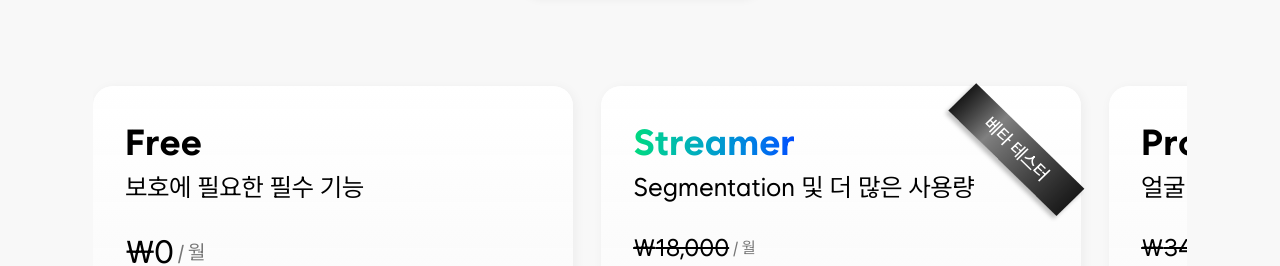
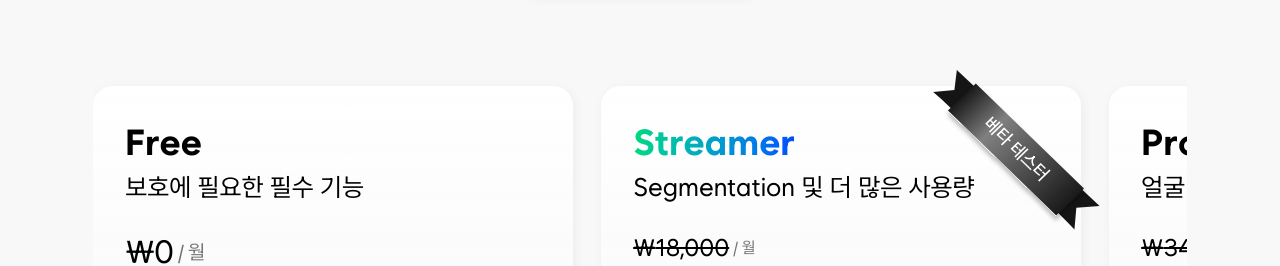
Before and after one commit to team-framework/innolive-client, a Next.js app in the folder apps/landing/: page /pricing in a window 1280 px wide. Shown: the part 415-681 px from the top of the page. Built offline with nearby package versions, Linux system fonts and the light colour scheme; no server answers.

Commit message:
style: Pricing 베타 테스터 리본 자산 적용

```diff
--- a/apps/landing/components/plan-card.tsx
+++ b/apps/landing/components/plan-card.tsx
@@ -15,12 +15,18 @@ function PromoRibbon({ label }: { label: string }) {
       className="pointer-events-none absolute -top-4 right-[-1.15rem] flex h-[10rem] w-[10.4rem] items-center justify-center"
       aria-hidden="true"
     >
-      <div className="flex-none rotate-[44.24deg] skew-x-[-1.52deg]">
-        <div className="flex h-[2.42rem] w-[9.41rem] items-center justify-center bg-gradient-to-r from-[#1a1a1a] via-[#808080] via-[29.808%] to-[#1a1a1a] shadow-[0_4px_4px_#00000040]">
-          <p className="text-center text-lg font-medium leading-[1.15] whitespace-nowrap text-text-reversed">
-            {label}
-          </p>
-        </div>
+      <Image
+        src="/icons/ribbon.svg"
+        alt=""
+        width={166}
+        height={160}
+        unoptimized
+        className="absolute inset-0 size-full"
+      />
+      <div className="relative flex-none rotate-[44.24deg] skew-x-[-1.52deg]">
+        <p className="flex h-[2.42rem] w-[9.41rem] items-center justify-center text-center text-lg font-medium leading-[1.15] whitespace-nowrap text-text-reversed">
+          {label}
+        </p>
       </div>
     </div>
   );
```
Also changed, not shown: apps/landing/public/icons/ribbon.svg (added).
